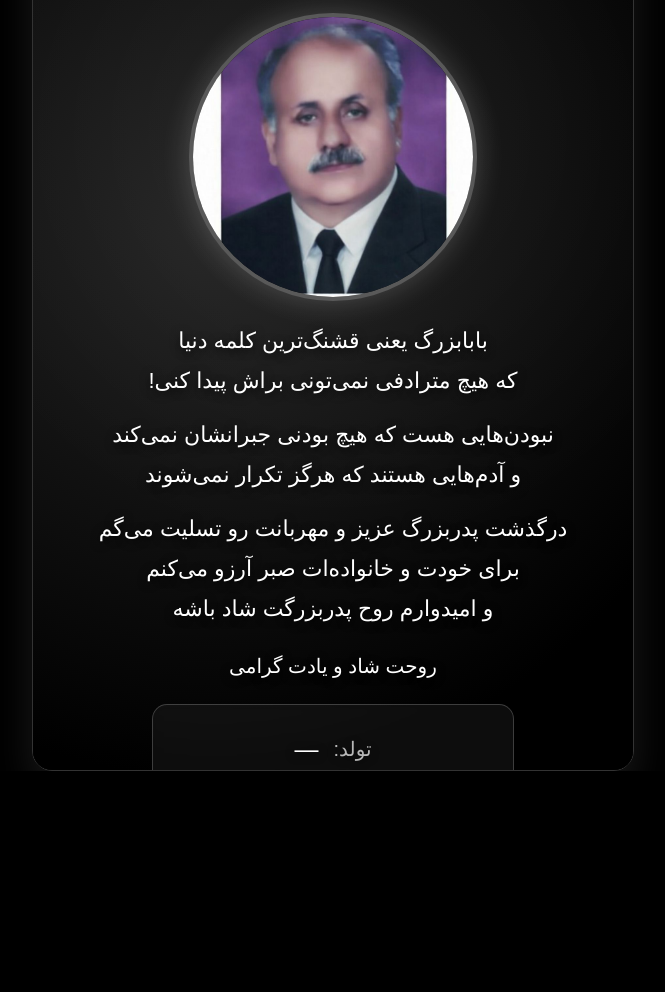
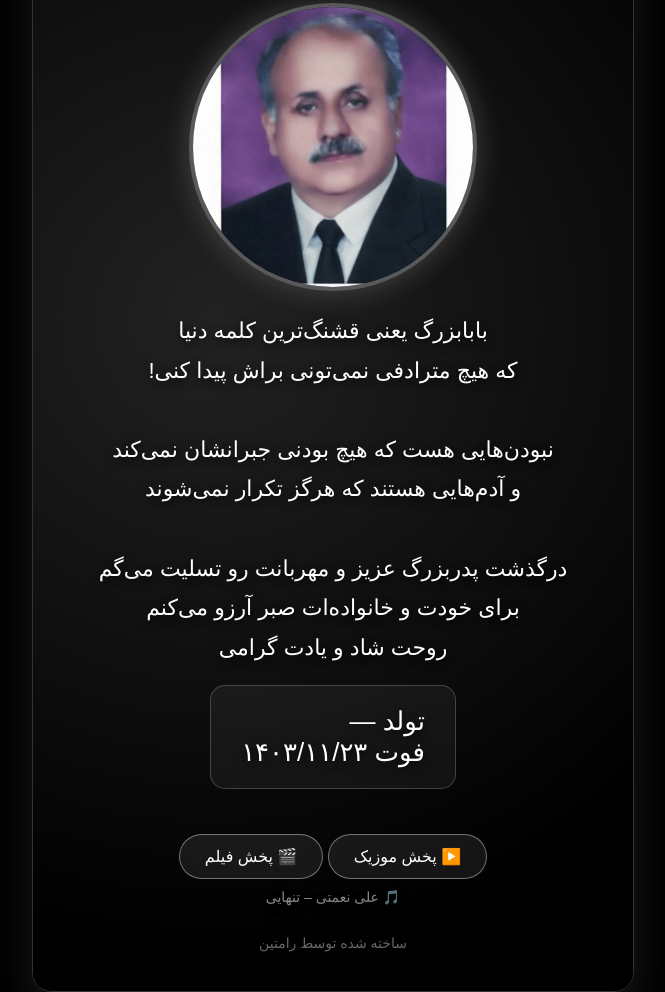
Before and after one commit to Ramtiossinbiki4444444/my-grandpa, a plain HTML site: page index.html in a window 1280 px wide. Shown: the part 131-1123 px from the top of the page, without its empty margins (307-972 px from the left). Before the commit the page ends 902 px from the top, so only its background shows below. Drawn offline with Linux system fonts and the light colour scheme.

Commit message:
Update index.html

```diff
--- a/index.html
+++ b/index.html
@@ -3,252 +3,254 @@
 <head>
 <meta charset="UTF-8">
 <meta name="viewport" content="width=device-width, initial-scale=1.0">
-    <title>تسلیت</title>
+<title>my grandpa</title>
+
 <style>
-        body {
-            margin: 0;
-            padding: 0;
-            font-family: 'Traditional Arabic', 'B Nazanin', 'Arial', sans-serif;
-            background: #000;
-            min-height: 100vh;
-            display: flex;
-            align-items: center;
-            justify-content: center;
+body{
+margin:0;
+padding:0;
+font-family:'Traditional Arabic','B Nazanin','Arial',sans-serif;
+background:#000;
+min-height:100vh;
+display:flex;
+align-items:center;
+justify-content:center;
 }
 
-        .card {
-            position: relative;
-            width: 600px;
-            height: 900px;
-            border-radius: 20px;
-            overflow: hidden;
-            box-shadow: 0 20px 40px rgba(255,255,255,0.1);
-            border: 1px solid #333;
+.card{
+position:relative;
+width:600px;
+min-height:900px;
+border-radius:20px;
+overflow:hidden;
+box-shadow:0 20px 40px rgba(255,255,255,0.1);
+border:1px solid #333;
 }
 
-        .background-black {
-            position: absolute;
-            top: 0;
-            left: 0;
-            width: 100%;
-            height: 100%;
-            background: #0a0a0a;
-            background-image: radial-gradient(circle at 30% 40%, #222 0%, #000 80%);
+.background-black{
+position:absolute;
+width:100%;
+height:100%;
+background:#0a0a0a;
+background-image:radial-gradient(circle at 30% 40%,#222 0%,#000 80%);
 }
 
-        /* افکت نور ملایم سفید */
-        .background-black::before {
-            content: "";
-            position: absolute;
-            top: 0;
-            left: 0;
-            width: 100%;
-            height: 100%;
-            background: radial-gradient(circle at 50% 30%, rgba(255,255,255,0.05) 0%, transparent 60%);
+.content{
+position:relative;
+min-height:900px;
+display:flex;
+flex-direction:column;
+align-items:center;
+padding:40px 20px;
+color:#fff;
+text-shadow:0 2px 10px rgba(0,0,0,0.8);
 }
 
-        .content {
-            position: absolute;
-            top: 0;
-            left: 0;
-            width: 100%;
-            height: 100%;
-            display: flex;
-            flex-direction: column;
-            align-items: center;
-            justify-content: space-between;
-            padding: 40px 20px;
-            box-sizing: border-box;
-            color: #fff;
-            text-shadow: 0 2px 10px rgba(0,0,0,0.8);
+.name{
+font-size:48px;
+font-weight:bold;
+border-bottom:2px solid rgba(255,255,255,0.3);
+padding-bottom:15px;
 }
 
-        .top-section {
-            text-align: center;
-            width: 100%;
+.image-container{
+width:280px;
+height:280px;
+border-radius:50%;
+overflow:hidden;
+margin:20px auto;
+border:4px solid rgba(255,255,255,0.3);
+box-shadow:0 0 30px rgba(255,255,255,0.2);
+background:#111;
 }
 
-        .name {
-            font-size: 48px;
-            font-weight: bold;
-            margin-bottom: 10px;
-            color: #fff;
-            border-bottom: 2px solid rgba(255,255,255,0.3);
-            padding-bottom: 15px;
-            display: inline-block;
+.grandfather-image{
+width:100%;
+height:100%;
+object-fit:cover;
 }
 
-        .image-container {
-            width: 280px;
-            height: 280px;
-            border-radius: 50%;
-            overflow: hidden;
-            margin: 20px auto;
-            border: 4px solid rgba(255,255,255,0.3);
-            box-shadow: 0 0 30px rgba(255,255,255,0.2);
-            background: #111;
+.image-placeholder{
+width:100%;
+height:100%;
+display:flex;
+align-items:center;
+justify-content:center;
+font-size:80px;
+color:#777;
 }
 
-        .grandfather-image {
-            width: 100%;
-            height: 100%;
-            object-fit: cover;
-            display: block;
+.message{
+font-size:22px;
+text-align:center;
+line-height:1.8;
 }
 
-        /* اگر عکس موجود نبود */
-        .image-placeholder {
-            width: 100%;
-            height: 100%;
-            background: linear-gradient(145deg, #222, #111);
-            display: flex;
-            align-items: center;
-            justify-content: center;
-            font-size: 80px;
-            color: rgba(255,255,255,0.5);
-            font-weight: bold;
+.dates{
+font-size:26px;
+background:rgba(255,255,255,0.05);
+padding:20px 30px;
+border-radius:15px;
+border:1px solid rgba(255,255,255,0.2);
 }
 
-        .message {
-            font-size: 22px;
-            margin: 20px 0;
-            text-align: center;
-            line-height: 1.8;
-            color: #fff;
+.music-player{
+text-align:center;
+margin-top:30px;
 }
 
-        .dates-container {
-            width: 100%;
-            text-align: center;
-            margin-top: auto;
+.music-btn{
+margin-top:15px;
+padding:12px 25px;
+border-radius:30px;
+border:1px solid rgba(255,255,255,0.4);
+background:rgba(255,255,255,0.08);
+color:white;
+font-size:16px;
+cursor:pointer;
 }
 
-        .dates {
-            font-size: 26px;
-            background: rgba(255,255,255,0.05);
-            padding: 20px 30px;
-            border-radius: 15px;
-            backdrop-filter: blur(5px);
-            border: 1px solid rgba(255,255,255,0.2);
-            display: inline-block;
-            min-width: 300px;
-        }
-
-        .date-item {
-            display: flex;
-            align-items: center;
-            justify-content: center;
-            gap: 15px;
-            margin: 10px 0;
-        }
-
-        .date-label {
-            font-size: 20px;
-            opacity: 0.7;
-            color: #fff;
-        }
-
-        .date-value {
-            font-size: 24px;
-            font-weight: 300;
-            color: #fff;
-        }
-
-        .prayer {
-            margin-top: 20px;
-            font-size: 16px;
-            opacity: 0.6;
-            color: #ccc;
-        }
-
-        @media (max-width: 650px) {
-            .card {
-                width: 95%;
-                height: auto;
-                min-height: 800px;
-            }
-
-            .name {
-                font-size: 36px;
-            }
-
-            .image-container {
-                width: 220px;
-                height: 220px;
-            }
-
-            .message {
-                font-size: 18px;
-            }
-
-            .dates {
-                font-size: 22px;
-                min-width: 250px;
-                padding: 15px;
-            }
-
-            .date-value {
-                font-size: 20px;
-            }
+.signature{
+margin-top:30px;
+font-size:14px;
+color:rgba(255,255,255,0.4);
 }
 </style>
 </head>
+
 <body>
+
 <div class="card">
 <div class="background-black"></div>
+
 <div class="content">
-            <div class="top-section">
-                <!-- نام درشت پدربزرگ -->
+
 <div class="name">حسین حسین بیکی</div>
 
-                <!-- محل قرارگیری عکس پدربزرگ -->
 <div class="image-container">
-                    <!-- آدرس عکس پدربزرگ -->
-                    <img class="grandfather-image" src="https://raw.githubusercontent.com/Ramtiossinbiki4444444/my-grandpa/main/msg40435110-3051.jpg"
-                         alt="عکس پدربزرگ"
-                         onerror="this.style.display='none'; this.nextElementSibling.style.display='flex';">
-                    <div class="image-placeholder" style="display: none;">👤</div>
+<img class="grandfather-image"
+src="https://raw.githubusercontent.com/Ramtiossinbiki4444444/my-grandpa/main/msg40435110-3051.jpg"
+onerror="this.style.display='none';this.nextElementSibling.style.display='flex';">
+<div class="image-placeholder" style="display:none;">👤</div>
 </div>
 
 <div class="message">
-                    <div>بابابزرگ یعنی قشنگ‌ترین کلمه دنیا</div>
-                    <div>که هیچ مترادفی نمی‌تونی براش پیدا کنی!</div>
-                    <div style="margin-top: 15px;">نبودن‌هایى هست که هیچ بودنى جبرانشان نمی‌کند</div>
-                    <div>و آدم‌هایی هستند که هرگز تکرار نمی‌شوند</div>
-                    <div style="margin-top: 15px;">درگذشت پدربزرگ عزیز و مهربانت رو تسلیت می‌گم</div>
-                    <div>برای خودت و خانواده‌ات صبر آرزو می‌کنم</div>
-                    <div>و امیدوارم روح پدربزرگت شاد باشه</div>
-                    <div style="font-size: 20px; margin-top: 20px; color: #fff;">روحت شاد و یادت گرامی</div>
+بابابزرگ یعنی قشنگ‌ترین کلمه دنیا<br>
+که هیچ مترادفی نمی‌تونی براش پیدا کنی!<br><br>
+نبودن‌هایی هست که هیچ بودنی جبرانشان نمی‌کند<br>
+و آدم‌هایی هستند که هرگز تکرار نمی‌شوند<br><br>
+درگذشت پدربزرگ عزیز و مهربانت رو تسلیت می‌گم<br>
+برای خودت و خانواده‌ات صبر آرزو می‌کنم<br>
+روحت شاد و یادت گرامی
+</div>
+
+<br>
+
+<div class="dates">
+تولد —<br>
+فوت ۱۴۰۳/۱۱/۲۳
+</div>
+
+<div class="music-player">
+
+<audio id="bgMusic" loop>
+<source src="https://raw.githubusercontent.com/Ramtiossinbiki4444444/my-grandpa/main/Ali-Nemati-Tanhaei%20(2).mp3" type="audio/mpeg">
+</audio>
+
+<button class="music-btn" id="musicBtn" onclick="toggleMusic()">▶️ پخش موزیک</button>
+
+<button class="music-btn" onclick="openVideo()">🎬 پخش فیلم</button>
+
+<div style="font-size:14px;color:#888;margin-top:10px;">
+🎵 علی نعمتی – تنهایی
+</div>
+
+</div>
+
+<div class="signature">
+ساخته شده توسط رامتین
+</div>
+
 </div>
 </div>
 
-            <div class="dates-container">
-                <div class="dates">
-                    <div class="date-item">
-                        <span class="date-label">تولد:</span>
-                        <span class="date-value">—</span>
-                    </div>
-                    <div class="date-item">
-                        <span class="date-label">فوت:</span>
-                        <span class="date-value">1404/11/23</span>
-                    </div>
+<!-- پنجره فیلم -->
+<div id="videoModal" style="
+position:fixed;
+inset:0;
+background:rgba(0,0,0,0.85);
+display:none;
+align-items:center;
+justify-content:center;
+z-index:99999;
+">
+
+<div style="
+width:90%;
+max-width:900px;
+background:#000;
+border-radius:16px;
+overflow:hidden;
+box-shadow:0 0 40px rgba(255,255,255,0.25);
+">
+
+<div style="padding:10px;text-align:left;background:#111;">
+<button onclick="closeVideo()" style="
+padding:8px 18px;
+border-radius:20px;
+border:none;
+cursor:pointer;
+">⬅️ بازگشت</button>
 </div>
 
-                <div class="prayer">
-                    از خداوند برایشان رحمت و مغفرت مسئلت داریم(ساخته شده توسط رامتین در 1404/11/28)
-                </div>
-            </div>
+<iframe id="videoFrame"
+width="100%"
+height="500"
+src=""
+style="border:none;background:#000;">
+</iframe>
+
 </div>
 </div>
 
 <script>
-        // اگر عکس لود نشد، placeholder نمایش داده شود
-        document.querySelectorAll('.grandfather-image').forEach(img => {
-            img.onerror = function() {
-                this.style.display = 'none';
-                this.nextElementSibling.style.display = 'flex';
+const audio=document.getElementById("bgMusic");
+const btn=document.getElementById("musicBtn");
+audio.volume=0.5;
+
+function toggleMusic(){
+if(audio.paused){
+audio.play();
+btn.innerText="⏸ قطع موزیک";
+}else{
+audio.pause();
+btn.innerText="▶️ پخش موزیک";
 }
+}
+
+// پخش خودکار بعد اولین کلیک
+document.addEventListener("click",function first(){
+if(audio.paused){
+audio.play().then(()=>{
+btn.innerText="⏸ قطع موزیک";
+}).catch(()=>{});
+}
+document.removeEventListener("click",first);
 });
+
+function openVideo(){
+const link="https://raw.githubusercontent.com/Ramtiossinbiki4444444/my-grandpa/main/grok-video-6725fc0c-059e-4648-b1f6-ce479197463e.mp4"; // ← لینک فیلم
+document.getElementById("videoFrame").src=link;
+document.getElementById("videoModal").style.display="flex";
+audio.pause();
+btn.innerText="▶️ پخش موزیک";
+}
+
+function closeVideo(){
+document.getElementById("videoModal").style.display="none";
+document.getElementById("videoFrame").src="";
+}
 </script>
+
 </body>
 </html>
```
Lines whose indentation alone changed are shown as unchanged.
